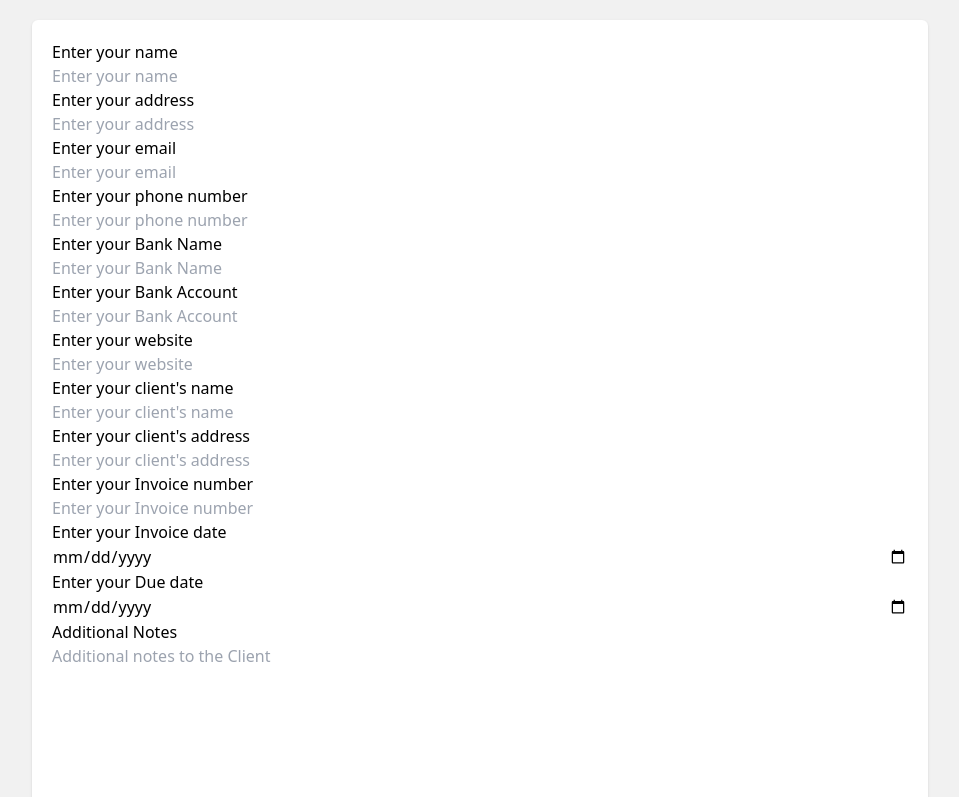
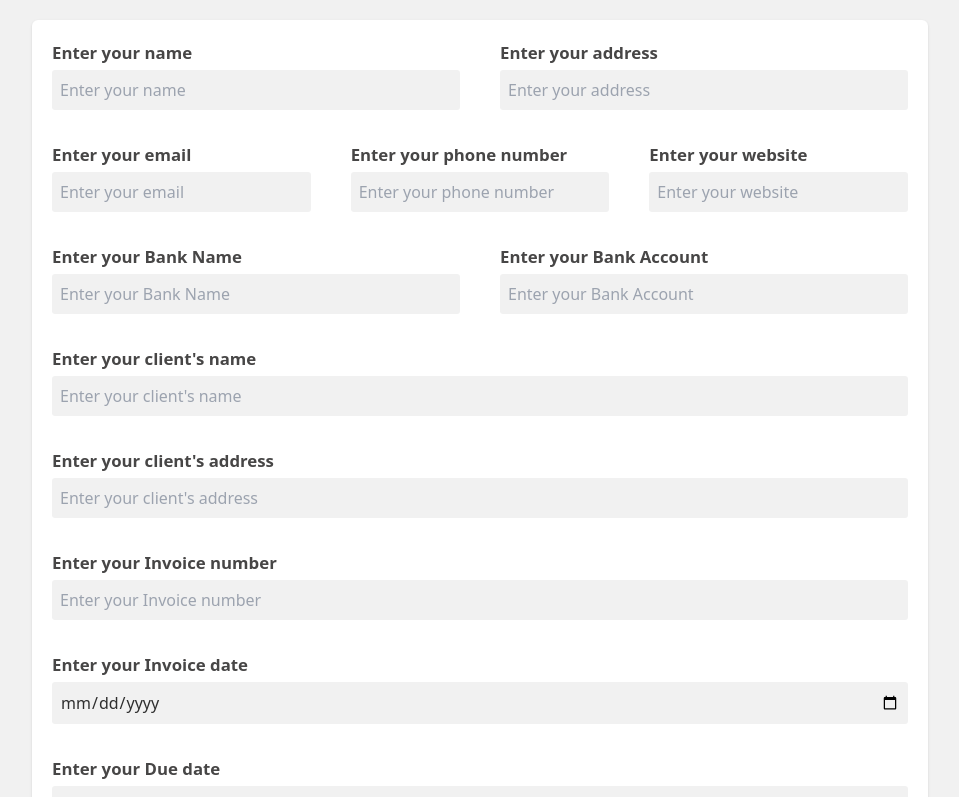
Before and after one commit to MuhammadElham/Invoice-Generator, a React (Vite) app: page / in a window 1280 px wide. Shown: the top 797 px of the page, without its empty margins (160-1119 px from the left). Built offline with nearby package versions, Linux system fonts and the light colour scheme.

Commit message:
Working on Details

```diff
--- a/src/App.jsx
+++ b/src/App.jsx
@@ -66,7 +66,10 @@
       ) : (
         // name, address, email , phone , bank name, bank account number, website ,client name, client address, invoice number, invoice date , due date, notes
         <div className="flex flex-col justify-center">
+          {/* Grid of 2 */}
+          <article className="md:grid grid-cols-2 gap-10">
             {/* Name */}
+            <div className="flex flex-col">
               <label htmlFor="name">Enter your name</label>
               <input
                 type="text"
@@ -76,7 +79,9 @@
                 onChange={(e) => setName(e.target.value)}
                 autoComplete="off"
               />
+            </div>
             {/* Address */}
+            <div className="flex flex-col">
               <label htmlFor="address">Enter your address</label>
               <input
                 type="text"
@@ -86,7 +91,12 @@
                 onChange={(e) => setAddress(e.target.value)}
                 autoComplete="off"
               />
+            </div>
+          </article>
+          {/* Grid of 3 */}
+          <article className="md:grid grid-cols-3 gap-10">
             {/* Email */}
+            <div className="flex flex-col">
               <label htmlFor="email">Enter your email</label>
               <input
                 type="email"
@@ -96,7 +106,9 @@
                 onChange={(e) => setEmail(e.target.value)}
                 autoComplete="off"
               />
+            </div>
             {/* Phone */}
+            <div className="flex flex-col">
               <label htmlFor="phone">Enter your phone number</label>
               <input
                 type="text"
@@ -106,7 +118,23 @@
                 onChange={(e) => setPhone(e.target.value)}
                 autoComplete="off"
               />
+            </div>
+            {/* Website */}
+            <div className="flex flex-col">
+              <label htmlFor="website">Enter your website</label>
+              <input
+                type="text"
+                placeholder="Enter your website"
+                id="website"
+                value={website}
+                onChange={(e) => setWebsite(e.target.value)}
+                autoComplete="off"
+              />
+            </div>
+          </article>
+          <article className="md:grid grid-cols-2 gap-10">
             {/* BankName */}
+            <div className="flex flex-col">
               <label htmlFor="bankName">Enter your Bank Name</label>
               <input
                 type="text"
@@ -116,7 +144,9 @@
                 onChange={(e) => setBankName(e.target.value)}
                 autoComplete="off"
               />
+            </div>
             {/* BankAccount */}
+            <div className="flex flex-col">
               <label htmlFor="bankAccount">Enter your Bank Account</label>
               <input
                 type="text"
@@ -126,16 +156,8 @@
                 onChange={(e) => setBankAccount(e.target.value)}
                 autoComplete="off"
               />
-          {/* Website */}
-          <label htmlFor="website">Enter your website</label>
-          <input
-            type="text"
-            placeholder="Enter your website"
-            id="website"
-            value={website}
-            onChange={(e) => setWebsite(e.target.value)}
-            autoComplete="off"
-          />
+            </div>
+          </article>
           {/* clientName */}
           <label htmlFor="clientName">Enter your client's name</label>
           <input
--- a/src/index.css
+++ b/src/index.css
@@ -7,6 +7,24 @@
     background-color: #f1f1f1;
 }
 
+label {
+    margin-bottom: 0.3rem;
+    font-size: 1.05rem;
+    font-weight: bold;
+    color: #474646;
+}
+
+input,
+textarea {
+    padding: 0.5rem;
+    background-color: #f1f1f1;
+    border-radius: 0.2rem;
+    outline: none;
+    margin-bottom: 2rem;
+    color: #2e2e2e;
+    font-weight: 500;
+}
+
 button {
     user-select: none;
 }
```
Lines whose indentation alone changed are shown as unchanged.
